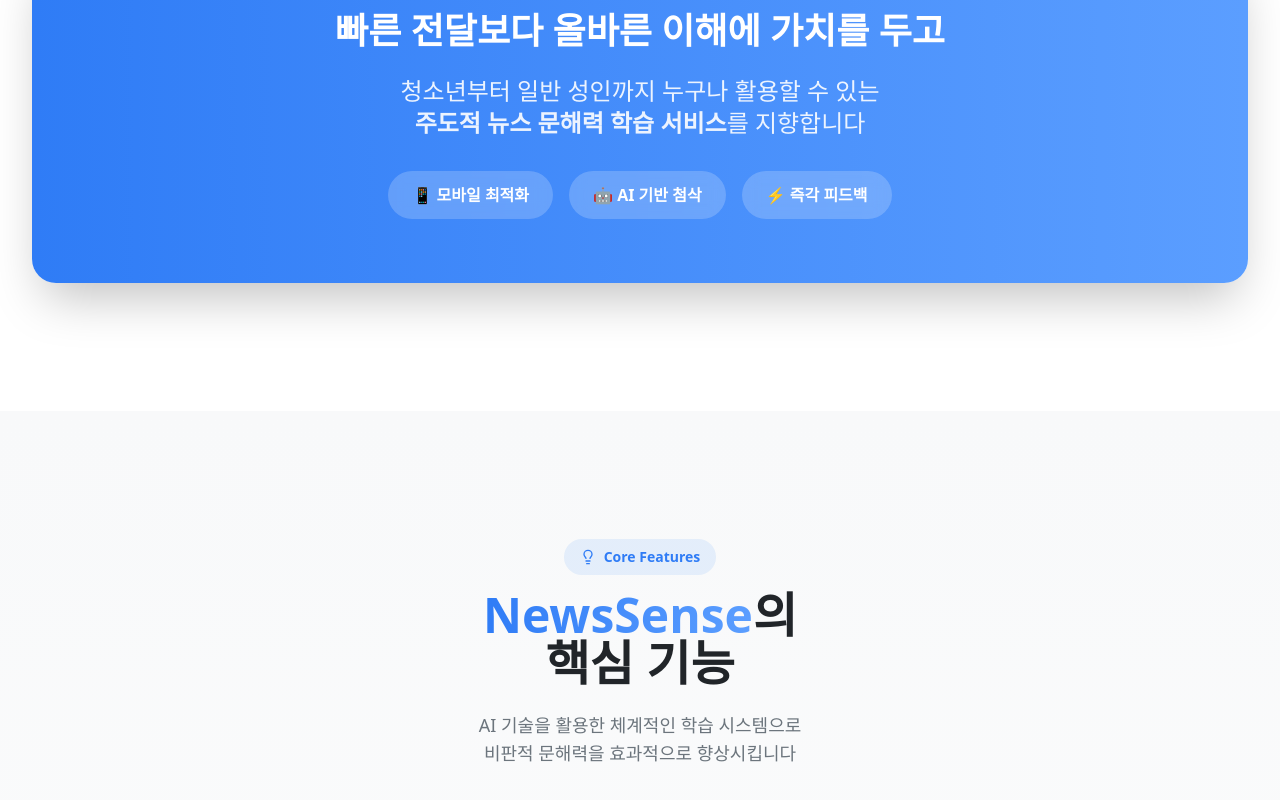
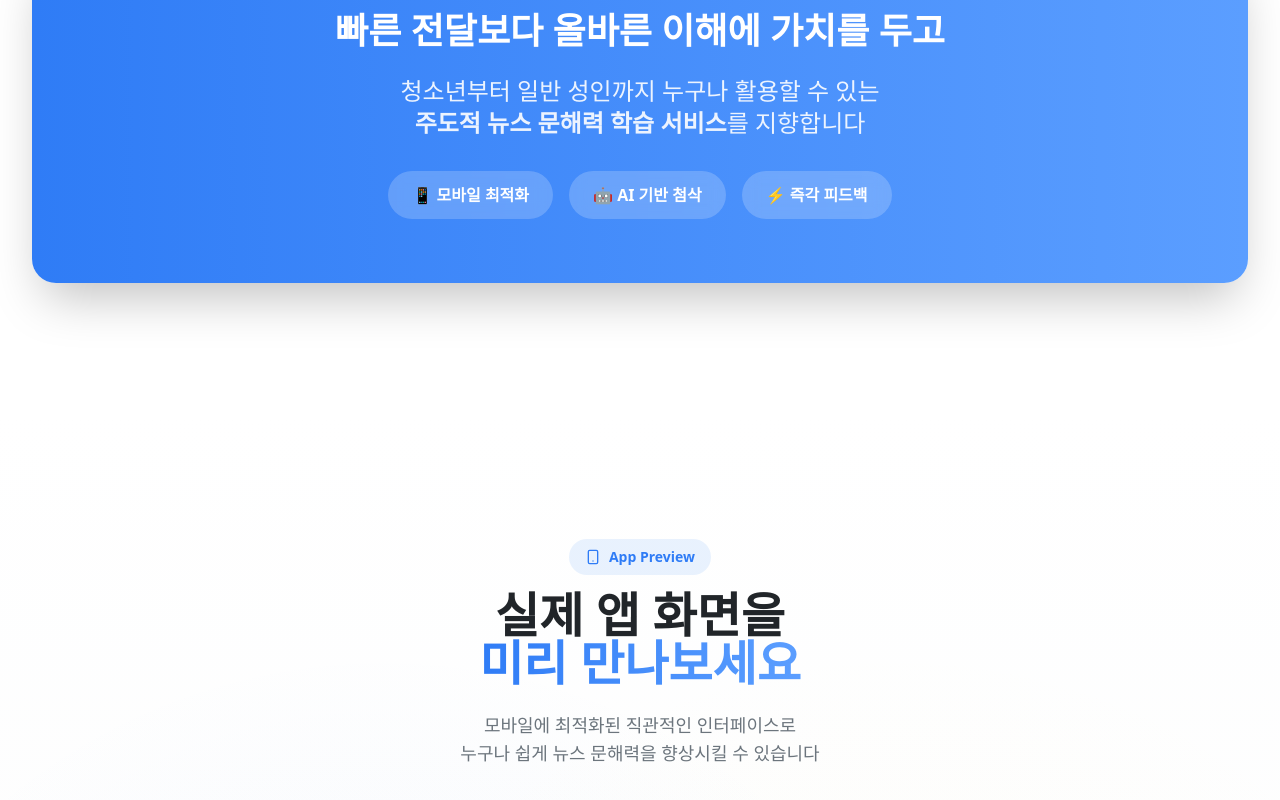
Before and after one commit to seoyeome/news-sense-landing, a Next.js app: page / in a window 1280 px wide. Shown: the part 1994-2794 px from the top of the page. Built offline with nearby package versions, Linux system fonts and the light colour scheme; a web font is replaced by a local one.

Commit message:
feat: 메인 페이지에 AppPreviewSection 추가
- AboutSection과 FeaturesSection 사이에 배치
- 페이지 흐름: Hero → About → App Preview → Features → Team

```diff
--- a/app/page.tsx
+++ b/app/page.tsx
@@ -4,6 +4,7 @@
 import Navigation from '@/components/Navigation';
 import HeroSection from '@/components/sections/HeroSection';
 import AboutSection from '@/components/sections/AboutSection';
+import AppPreviewSection from '@/components/sections/AppPreviewSection';
 import FeaturesSection from '@/components/sections/FeaturesSection';
 import TeamSection from '@/components/sections/TeamSection';
 import Footer from '@/components/Footer';
@@ -16,6 +17,7 @@
       <main>
         <HeroSection />
         <AboutSection />
+        <AppPreviewSection />
         <FeaturesSection />
         <TeamSection />
       </main>
```
